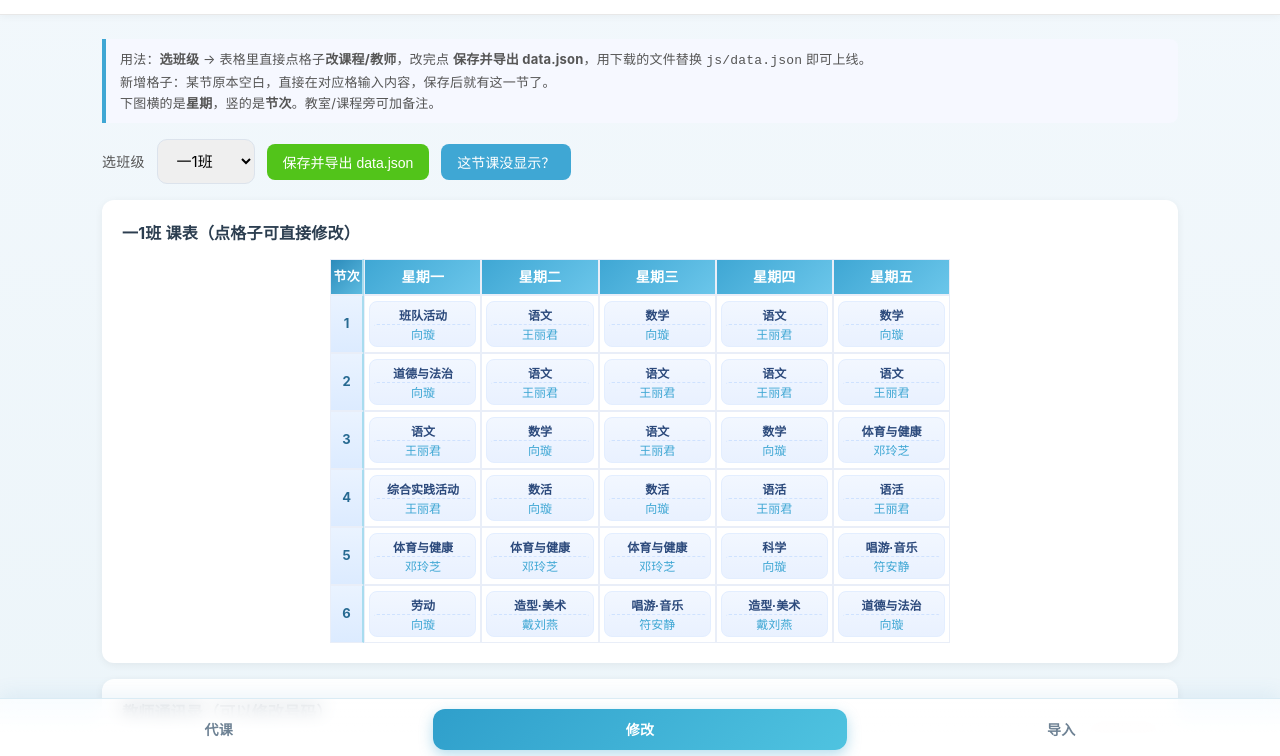
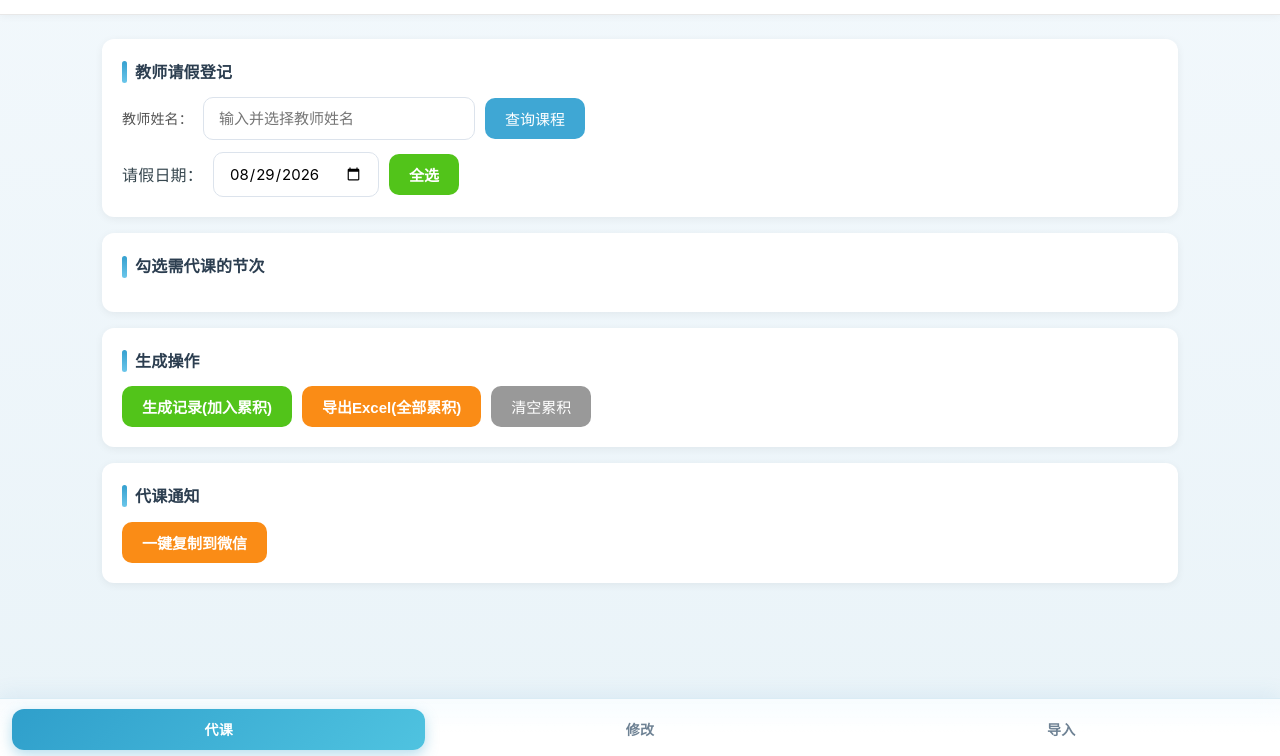
Before and after one commit to DDLZ43/-V12, a website: page editor.html in a window 1280 px wide. Shown: the part 42-798 px from the top of the page. Drawn offline with Linux system fonts and the light colour scheme.

Commit message:
Update data 9 周六8/6/_1201

```diff
--- a/editor.html
+++ b/editor.html
@@ -312,7 +312,7 @@
 
 <div class="editor-wrap">
 
-  <div class="editor-panel active" id="panel-edit">
+  <div class="editor-panel" id="panel-edit">
   <div class="hint-line">
     用法：<b>选班级</b> → 表格里直接点格子<b>改课程/教师</b>，改完点 <b>保存并导出 data.json</b>，用下载的文件替换 <code>js/data.json</code> 即可上线。<br>
     新增格子：某节原本空白，直接在对应格输入内容，保存后就有这一节了。<br>
@@ -343,7 +343,7 @@
   </div>
   </div><!-- /panel-edit -->
 
-  <div class="editor-panel" id="panel-daike">
+  <div class="editor-panel active" id="panel-daike">
 
     <!-- 查询教师 -->
     <div class="ecard">
@@ -445,10 +445,10 @@
 
 <!-- 底部导航操作栏（固定底部，手机端随底部常驻） -->
 <nav class="bottom-nav">
-  <a href="#" data-panel="daike" class="bnav-btn" onclick="switchEditorPanel('daike');return false;">
+  <a href="#" data-panel="daike" class="bnav-btn active" onclick="switchEditorPanel('daike');return false;">
     <span class="bnav-text">代课</span>
   </a>
-  <a href="#" data-panel="edit" class="bnav-btn active" onclick="switchEditorPanel('edit');return false;">
+  <a href="#" data-panel="edit" class="bnav-btn" onclick="switchEditorPanel('edit');return false;">
     <span class="bnav-text">修改</span>
   </a>
   <a href="#" data-panel="import" class="bnav-btn" onclick="switchEditorPanel('import');return false;">
@@ -698,11 +698,11 @@ function switchEditorPanel(name){
   } catch(e){}
 }
 
-// 支持 editor.html#daike 打开时直接进入代课面板
+// 支持 URL 锚点直达指定面板；无锚点时默认停在初始面板（代课）
 (function(){
-  if (window.location.hash === '#daike' || window.location.hash === '#代课') {
-    switchEditorPanel('daike');
-  }
+  var h = window.location.hash;
+  if (h === '#daike' || h === '#代课') switchEditorPanel('daike');
+  else if (h === '#edit' || h === '#修改') switchEditorPanel('edit');
 })();
 
 /* ===== 导入工具逻辑（原 import.html） ===== */
```
Also changed, not shown: 2 other files.
